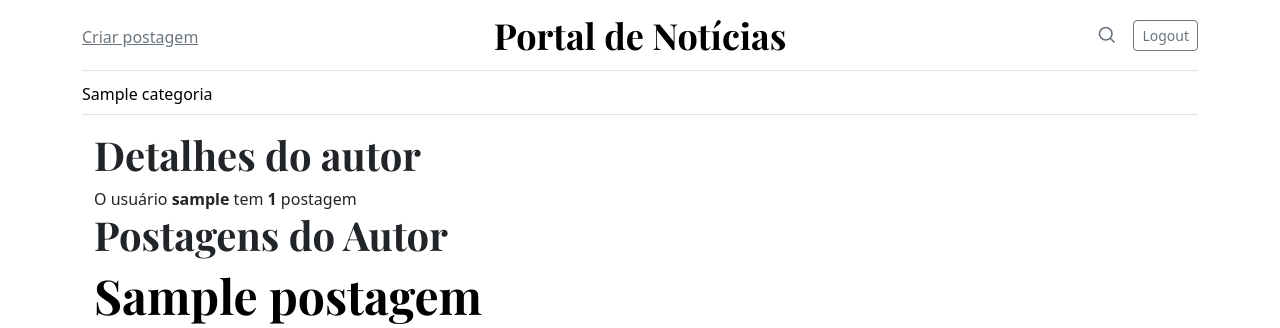
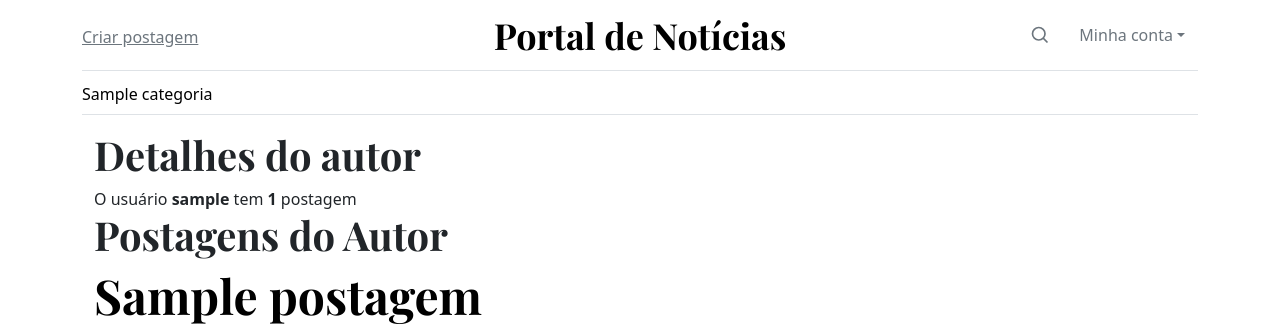
Before and after one commit to ruangustavo/portal-de-noticias, a Django app: page /autor/1 in a window 1280 px wide. Shown: the top 328 px of the page. Run offline with Django 4.2, Linux system fonts and the light colour scheme; a user stored in the database is signed in; tables that the repository leaves empty hold one stand-in row (values such as "Sample post"); grey boxes marked "Sample" are stand-in pictures; some libraries are stand-ins or nearby versions.

Commit message:
Criar menu para opções do usuário

```diff
--- a/app/templates/partials/header.html
+++ b/app/templates/partials/header.html
@@ -40,8 +40,19 @@
                 </div>
             </form>
             {% if user.is_authenticated %}
-                <a class="btn btn-sm btn-outline-secondary"
-                   href="{% url "pagina_logout" %}">Logout</a>
+                <div class="dropdown">
+                    <button class="btn link-secondary dropdown-toggle"
+                            type="button"
+                            data-bs-toggle="dropdown">Minha conta</button>
+                    <ul class="dropdown-menu">
+                        <li>
+                            <hr class="dropdown-divider">
+                        </li>
+                        <li>
+                            <a href="{% url "pagina_logout" %}" class="dropdown-item text-danger">Logout</a>
+                        </li>
+                    </ul>
+                </div>
             {% else %}
                 <a class="btn btn-sm btn-outline-secondary"
                    href="{% url "pagina_login" %}">Login</a>
```
